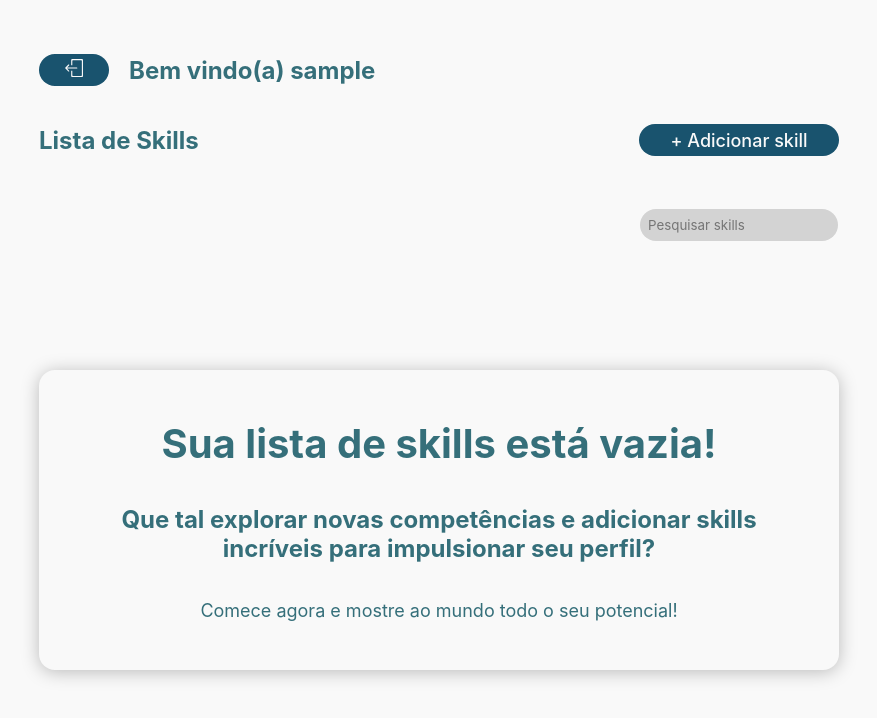
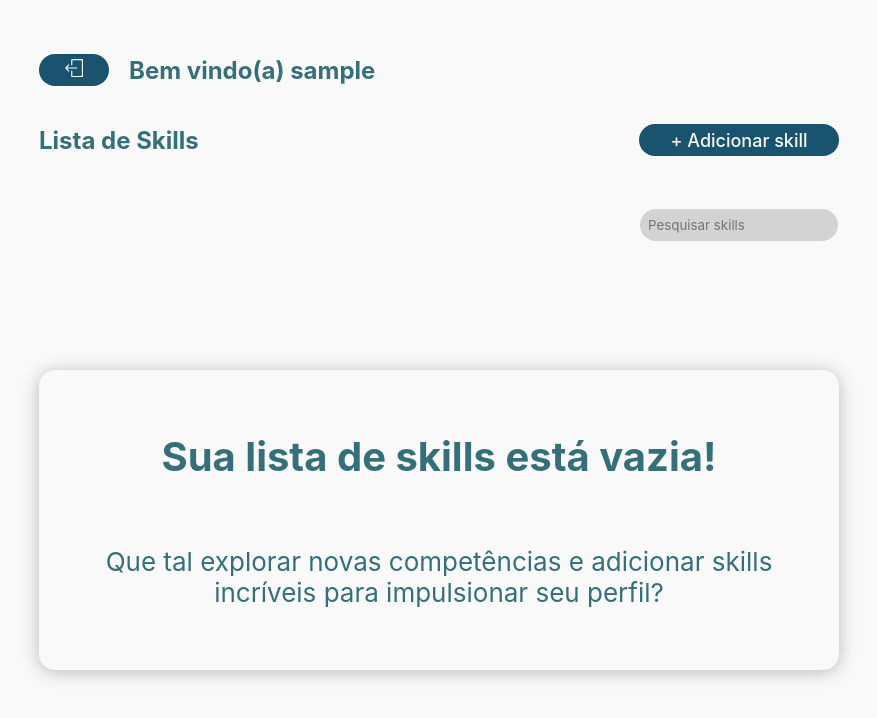
Before and after one commit to RaphaelDamico/NEKI-SistemaSkill_Frontend_web_Part2, a React (Vite) app in the folder Sistema_Skill_Refactored/: page / in a window 1280 px wide. Shown: the top 718 px of the page, without its empty margins (201-1078 px from the left). Built offline with nearby package versions, Linux system fonts and the light colour scheme; sample sign-in values are in the browser's storage.

Commit message:
Refactor: Passa props para EmptyListCard e adiciona renderização condicional na Home para ajustar o conteúdo do card conforme a presença do filtro

```diff
--- a/Sistema_Skill_Refactored/src/components/EmptyListCard/index.tsx
+++ b/Sistema_Skill_Refactored/src/components/EmptyListCard/index.tsx
@@ -1,11 +1,15 @@
 import { EmptyListCardContainer } from "./styles";
 
-export default function EmptyListCard() {
-    return(
+interface EmptyListCardProps {
+    title: string;
+    text: string;
+}
+
+export default function EmptyListCard({ title, text }: EmptyListCardProps) {
+    return (
         <EmptyListCardContainer>
-            <h1>Sua lista de skills está vazia!</h1>
-            <h2>Que tal explorar novas competências e adicionar skills incríveis para impulsionar seu perfil?</h2>
-            <p>Comece agora e mostre ao mundo todo o seu potencial!</p>
+            <h1>{title}</h1>
+            <p>{text}</p>
         </EmptyListCardContainer>
 
     );
--- a/Sistema_Skill_Refactored/src/components/EmptyListCard/styles.ts
+++ b/Sistema_Skill_Refactored/src/components/EmptyListCard/styles.ts
@@ -9,7 +9,7 @@ export const EmptyListCardContainer = styled.div`
     padding: 1.875rem 2.5rem;
     border-radius: 1rem;
     box-shadow: 0px 2px 18px 0px rgba(0, 0, 0, 0.25);
-    height: 300px;
+    height: 18.75rem;
     margin-top: 6.25rem;
 
     h1 {
@@ -17,6 +17,6 @@ export const EmptyListCardContainer = styled.div`
     }
 
     p {
-        font-size: 1.125rem;
+        font-size: 1.625rem;
     }
 `;
--- a/Sistema_Skill_Refactored/src/pages/HomePage/index.tsx
+++ b/Sistema_Skill_Refactored/src/pages/HomePage/index.tsx
@@ -99,6 +99,8 @@ export default function HomePage() {
         }, 1000));
     };
 
+    const isSkillListEmpty = !userSkillList?.content || userSkillList.content.length === 0;
+
     return (
         <Container>
             <Header setIsModalOpen={setIsModalOpen} />
@@ -113,22 +115,34 @@ export default function HomePage() {
                     />
                 </InputContent>
             </InputContainer>
-            {userSkillList?.content.map((skill) => (
+            {isSkillListEmpty ? (
+                filter ? (
+                    <EmptyListCard
+                        title="Nenhum resultado encontrado"
+                        text="Tente alterar o termo de pesquisa ou adicionar novas skills ao seu perfil."
+                    />
+                ) : (
+                    <EmptyListCard
+                        title="Sua lista de skills está vazia!"
+                        text="Que tal explorar novas competências e adicionar skills incríveis para impulsionar seu perfil?"
+                    />
+                )
+            ) : (
+                userSkillList?.content.map((skill) => (
                     <Card
                         key={skill.userSkillId}
                         userSkill={skill}
                         deleteSkill={handleOpenDeleteModal}
                         refreshSkills={getUserSkillsList}
                     />
-            ))}
-            {userSkillList?.content && userSkillList?.content.length > 0 ?
+                ))
+            )}
+            {userSkillList?.content && userSkillList?.content.length > 0 &&
                 (<Pagination
                     page={page}
                     handlePageChange={setPage}
                     totalPages={userSkillList?.totalPages}
-                />) : (
-                    <EmptyListCard />
-                )}
+                />)}
             <Modal
                 isVisibleModal={isModalOpen}
                 onCancel={handleCloseModal}
```
Lines whose indentation alone changed are shown as unchanged.
